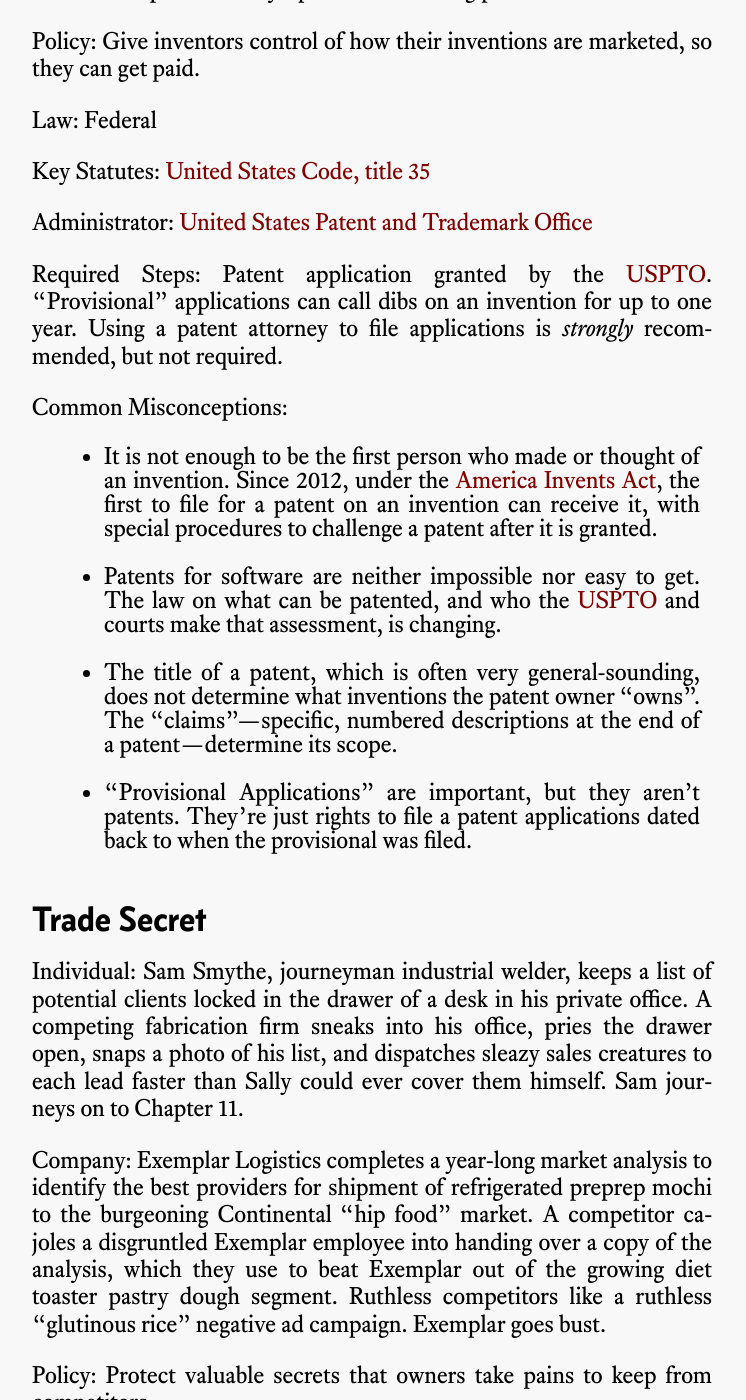
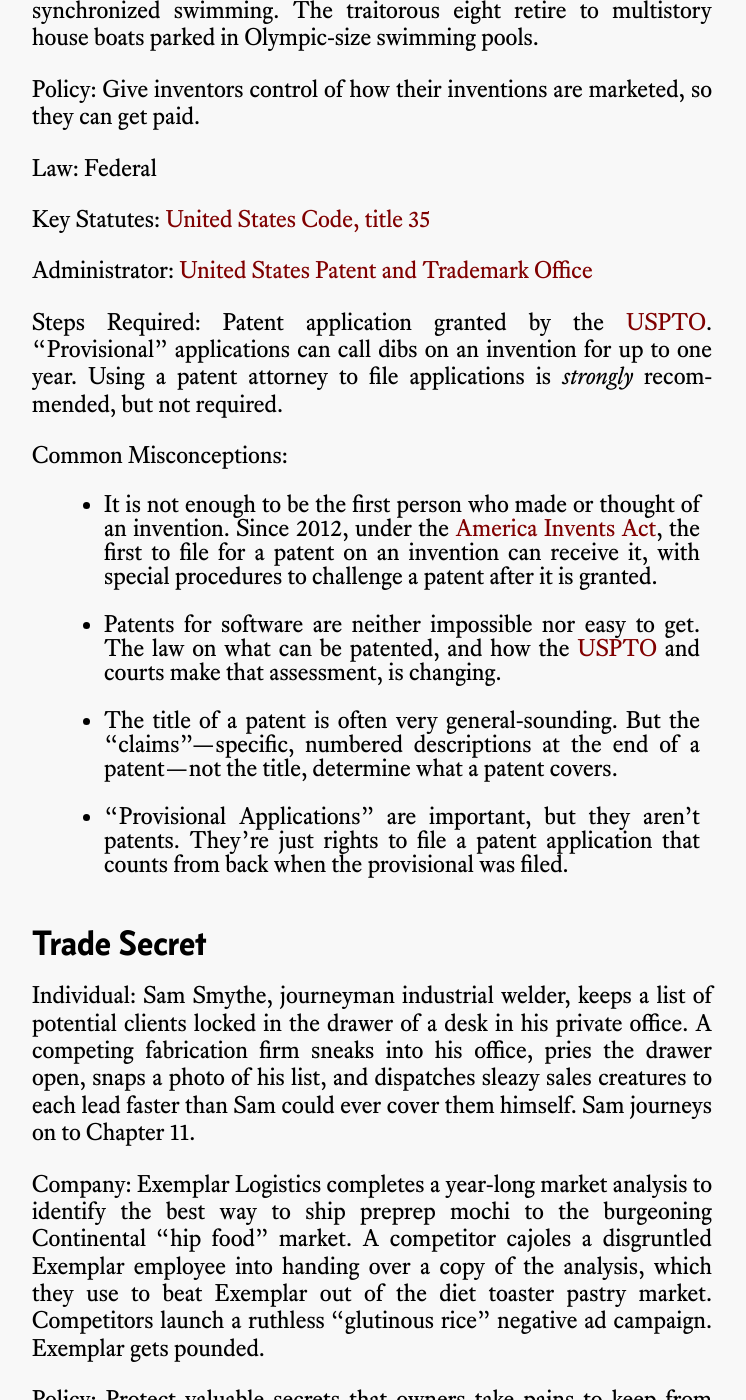
Before and after one commit to kemitchell/fieldguide.kemitchell.com, a Jekyll site: the page built from index.md, in a window 1280 px wide and 1400 px high, scrolled down 4150 px. Shown: the whole window, without its empty margins (268-1014 px from the left). Built offline with Jekyll 4.4.1, drawn with Linux system fonts in a browser that asks for light colours; some of the changed text lies outside the part shown.

Commit message:
Review and revise

```diff
--- a/index.md
+++ b/index.md
@@ -4,7 +4,7 @@
 
 This guide is a breezy tour of the major kinds of intellectual property under United States laws.  You can read it in one go.
 
-The most important parts are sob stories of prototypical injustices each kind of intellectual property tries to prevent.  Keep them in the back of your mind.  _If bad things like this happen to you, talk to a lawyer._
+The most important parts are sob stories of prototypical injustices intellectual property laws try to prevent.  Keep them in the back of your mind.  _If bad things like this happen to you, talk to a lawyer._
 
 If you spot an error or come up with a way to make this guide better, you can [propose changes on GitHub][fork].  This guide is publicly licensed under the terms of the [Creative Commons Attribution-ShareAlike 4.0 International (CC-BY-SA-4.0)][CC-BY-SA-4.0], a [copyleft] license.
 
@@ -20,16 +20,16 @@
 
 1. an _individual_ sob story
 2. a _company_ sob story
-3. a broad statement of the _policy_, or purpose, of the law, generalizing the sob stories
+3. a broad statement of the _policy_ behind the law, generalizing the sob stories
 4. whether the _source of law_ is [state, federal, or a mix][federalism]
 5. links to _key statutes_
 6. key _administrators_ of the law, who often publish introductory materials for non-lawyers on their websites
-7. _required steps_ to get legal protection
+7. _steps required_ to get legal protection
 8. _common misconceptions_
 
 [federalism]: https://en.wikipedia.org/wiki/Federalism_in_the_United_States
 
-This is just a field guide.  It's designed to help you identify some potential intellectual property problems you might otherwise miss, not to make you an eagle-eyed IP-spotting machine or solve specific problems.  That's what lawyers are for.  I'm sorry they're so expensive.  [I'm working on it.][commonform]
+This is just a field guide.  It's designed to help you identify some potential intellectual property problems you might otherwise miss, not to make you an eagle-eyed IP-spotting machine or prescribe solutions to specific problem.  That's what lawyers are for.  I'm sorry they're so expensive.  [I'm working on it.][commonform]
 
 [commonform]: https://commonform.github.io
 
@@ -109,22 +109,22 @@
 
 Administrator: [United States Patent and Trademark Office][USPTO]
 
-Required Steps:  Patent application granted by the [USPTO].  "Provisional" applications can call dibs on an invention for up to one year.  Using a patent attorney to file applications is _strongly_ recommended, but not required.
+Steps Required:  Patent application granted by the [USPTO].  "Provisional" applications can call dibs on an invention for up to one year.  Using a patent attorney to file applications is _strongly_ recommended, but not required.
 
 Common Misconceptions:
 
 - It is not enough to be the first person who made or thought of an invention.  Since 2012, under the [America Invents Act][AIA], the first to file for a patent on an invention can receive it, with special procedures to challenge a patent after it is granted.
-- Patents for software are neither impossible nor easy to get.  The law on what can be patented, and who the [USPTO] and courts make that assessment, is changing.
-- The title of a patent, which is often very general-sounding, does not determine what inventions the patent owner "owns".  The "claims"---specific, numbered descriptions at the end of a patent---determine its scope.
-- "Provisional Applications" are important, but they aren't patents.  They're just rights to file a patent applications dated back to when the provisional was filed.
+- Patents for software are neither impossible nor easy to get.  The law on what can be patented, and how the [USPTO] and courts make that assessment, is changing.
+- The title of a patent is often very general-sounding.  But the "claims"---specific, numbered descriptions at the end of a patent---not the title, determine what a patent covers.
+- "Provisional Applications" are important, but they aren't patents.  They're just rights to file a patent application that counts from back when the provisional was filed.
 
 [AIA]: https://www.gpo.gov/fdsys/pkg/PLAW-112publ29/content-detail.html
 
 ## Trade Secret
 
-Individual:  Sam Smythe, journeyman industrial welder, keeps a list of potential clients locked in the drawer of a desk in his private office.  A competing fabrication firm sneaks into his office, pries the drawer open, snaps a photo of his list, and dispatches sleazy sales creatures to each lead faster than Sally could ever cover them himself.  Sam journeys on to Chapter 11.
+Individual:  Sam Smythe, journeyman industrial welder, keeps a list of potential clients locked in the drawer of a desk in his private office.  A competing fabrication firm sneaks into his office, pries the drawer open, snaps a photo of his list, and dispatches sleazy sales creatures to each lead faster than Sam could ever cover them himself.  Sam journeys on to Chapter 11.
 
-Company:  Exemplar Logistics completes a year-long market analysis to identify the best providers for shipment of refrigerated preprep mochi to the burgeoning Continental "hip food" market.  A competitor cajoles a disgruntled Exemplar employee into handing over a copy of the analysis, which they use to beat Exemplar out of the growing diet toaster pastry dough segment.  Ruthless competitors like a ruthless "glutinous rice" negative ad campaign.  Exemplar goes bust.
+Company:  Exemplar Logistics completes a year-long market analysis to identify the best way to ship preprep mochi to the burgeoning Continental "hip food" market.  A competitor cajoles a disgruntled Exemplar employee into handing over a copy of the analysis, which they use to beat Exemplar out of the diet toaster pastry market.   Competitors launch a ruthless "glutinous rice" negative ad campaign.  Exemplar gets pounded.
 
 Policy:  Protect valuable secrets that owners take pains to keep from competitors.
 
```
Also changed, not shown: other parts of index.md (+12 -12 lines).
